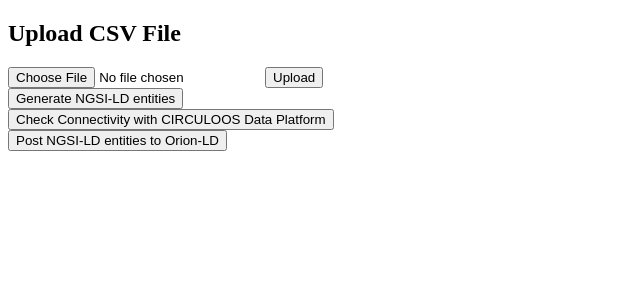
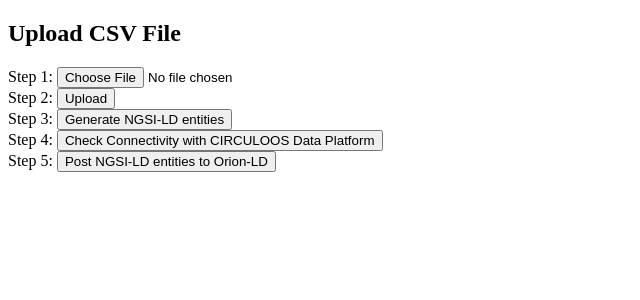
Before and after one commit to european-dynamics-rnd/circuloos-data-platform, a Flask app: page / in a window 1280 px wide. Shown: the top 300 px of the page, without its empty margins (0-640 px from the left). Run offline with Flask 3, Linux system fonts and the light colour scheme.

Commit message:
add numbering steps

```diff
--- a/csv_NGSILD_Agent/templates/upload.html
+++ b/csv_NGSILD_Agent/templates/upload.html
@@ -49,7 +49,7 @@
                     type: 'POST',
                     success: function (response) {
                         // Construct the message to display
-                        let message = 'Responsesss: ' + response.responses ;
+                        let message = 'Responses: ' + response.responses;
                         if (response.error) {
                             message += '\nError: ' + response.error;
                         }
@@ -68,23 +68,27 @@
 <body>
     <h2>Upload CSV File</h2>
     <form id="fileUploadForm" method="post" enctype="multipart/form-data">
-        <input type="file" name="file" accept=".csv">
-        <input type="submit" value="Upload">
+        <div>
+            Step 1: <input type="file" name="file" accept=".csv">
+        </div>
+        <div>
+            Step 2: <input type="submit" value="Upload">
+        </div>
     </form>
 
     <!-- New button for generating NGSI-LD entities -->
     <form method="post" action="/generate-ngsi-ld" action="/">
-        <input type="submit" value="Generate NGSI-LD entities">
+        Step 3: <input type="submit" value="Generate NGSI-LD entities">
     </form>
 
     <!-- New button to check endpoint connectivity -->
-    <form id="checkConnectivity" method="post" >
-        <input type="submit" value="Check Connectivity with CIRCULOOS Data Platform">
+    <form id="checkConnectivity" method="post">
+        Step 4: <input type="submit" value="Check Connectivity with CIRCULOOS Data Platform">
     </form>
 
     <!-- New button for generating NGSI-LD entities -->
     <form method="post" action="/post-ngsi-ld">
-        <input type="submit" value="Post NGSI-LD entities to Orion-LD">
+        Step 5: <input type="submit" value="Post NGSI-LD entities to Orion-LD">
     </form>
 
     {% if message %}
```
